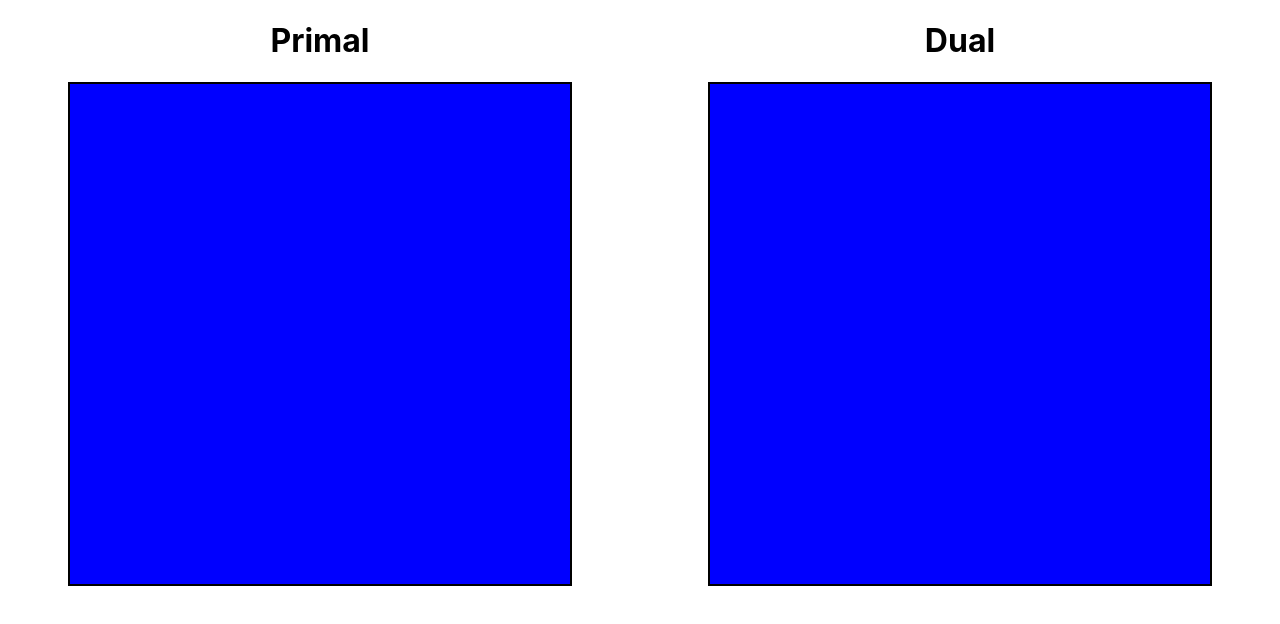
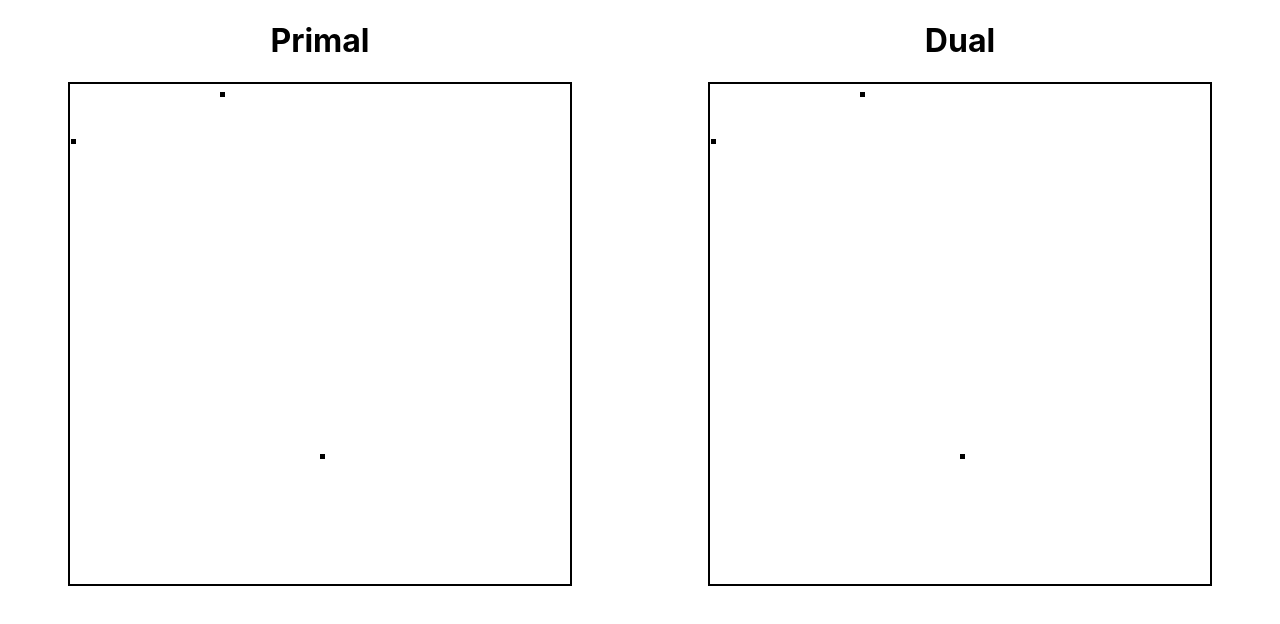
Before and after one commit to bonyby/projective_plane_duality, a React (Create React App) app in the folder projective_plane_duality/: page / in a window 1280 px wide. Shown: the top 624 px of the page. Built offline with nearby package versions, Linux system fonts and the light colour scheme.

Commit message:
Able to draw dots from specification

```diff
--- a/projective_plane_duality/src/App.css
+++ b/projective_plane_duality/src/App.css
@@ -15,8 +15,5 @@
 }
 
 .View canvas {
-    height: 500px;
-    width: 500px;
-    background-color: blue;
     border: 2px solid black;
 }
--- a/projective_plane_duality/src/App.js
+++ b/projective_plane_duality/src/App.js
@@ -6,15 +6,15 @@ export default class App extends PureComponent {
   constructor(props) {
     super(props);
     this.state = {
-      primalElements: ["p(5,8)"]
+      primalObjects: ["p(150,8)", "p(1, 55)", "p(250, 370)"]
     };
   }
 
   render() {
     return (
       <div className="App">
-        <View title="Primal" primalElements={this.state.primalElements} />
-        <View title="Dual" primalElements={this.state.primalElements} />
+        <View title="Primal" objects={this.state.primalObjects} />
+        <View title="Dual" objects={this.state.primalObjects} />
       </div>
     )
   }
--- a/projective_plane_duality/src/views.js
+++ b/projective_plane_duality/src/views.js
@@ -1,16 +1,47 @@
 import React, { PureComponent } from 'react'
 
 export default class View extends PureComponent {
+    constructor(props) {
+        super(props);
+        this.state = {
+            canvasCtx: null
+        };
+        this.canvasRef = React.createRef();
+    }
+
+    componentDidMount() {
+        this.setState({
+            canvasCtx: this.canvasRef.current.getContext("2d")
+        });
+    }
+
+    split(str, i) {
+        return [str.slice(0, i), str.slice(i)];
+    }
+
+    drawObjects() {
+        if (this.state.canvasCtx == null) return;
+
+        const ctx = this.state.canvasCtx;
+        ctx.clearRect(0, 0, this.canvasRef.width, this.canvasRef.height);
+
+
+        this.props.objects.forEach(o => {
+            const [type, val] = this.split(o, 1);
+            const regex = /\(|\)|\s/ig; // Regex (global) to remove all '(', ')' and ' '
+            const [x, y] = val.replaceAll(regex, "").split(",");
+
+            ctx.fillRect(x, y, 5, 5);
+        });
+    }
+
     render() {
-        const canvas = <canvas></canvas>;
-        const ctx = canvas.ctx;
-
-        console.log(ctx);
+        this.drawObjects();
 
         return (
             <div className="View">
                 <h1>{this.props.title}</h1>
-                {canvas}
+                <canvas ref={this.canvasRef} width={500} height={500}></canvas>
             </div>
         )
     }
```
